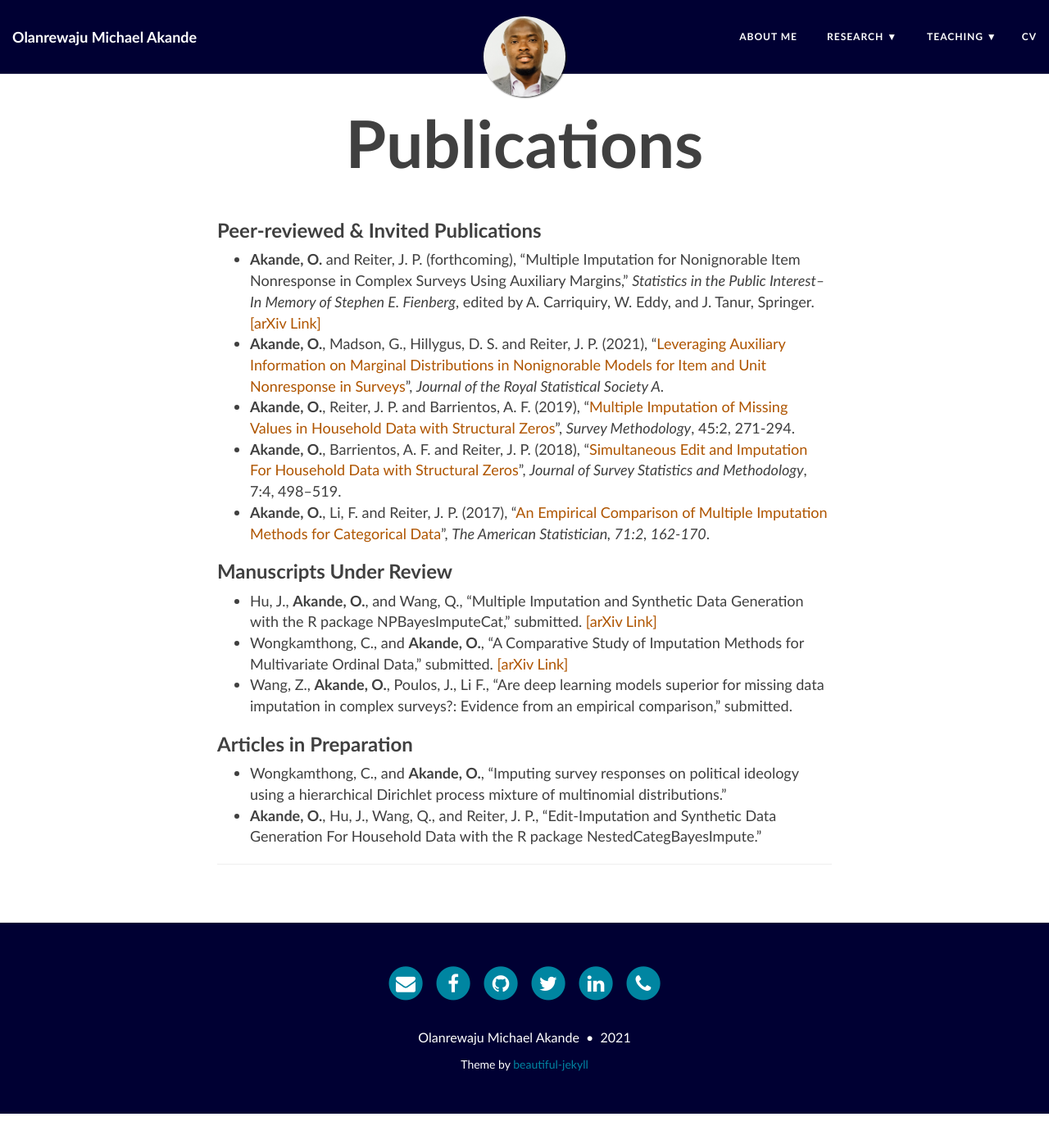
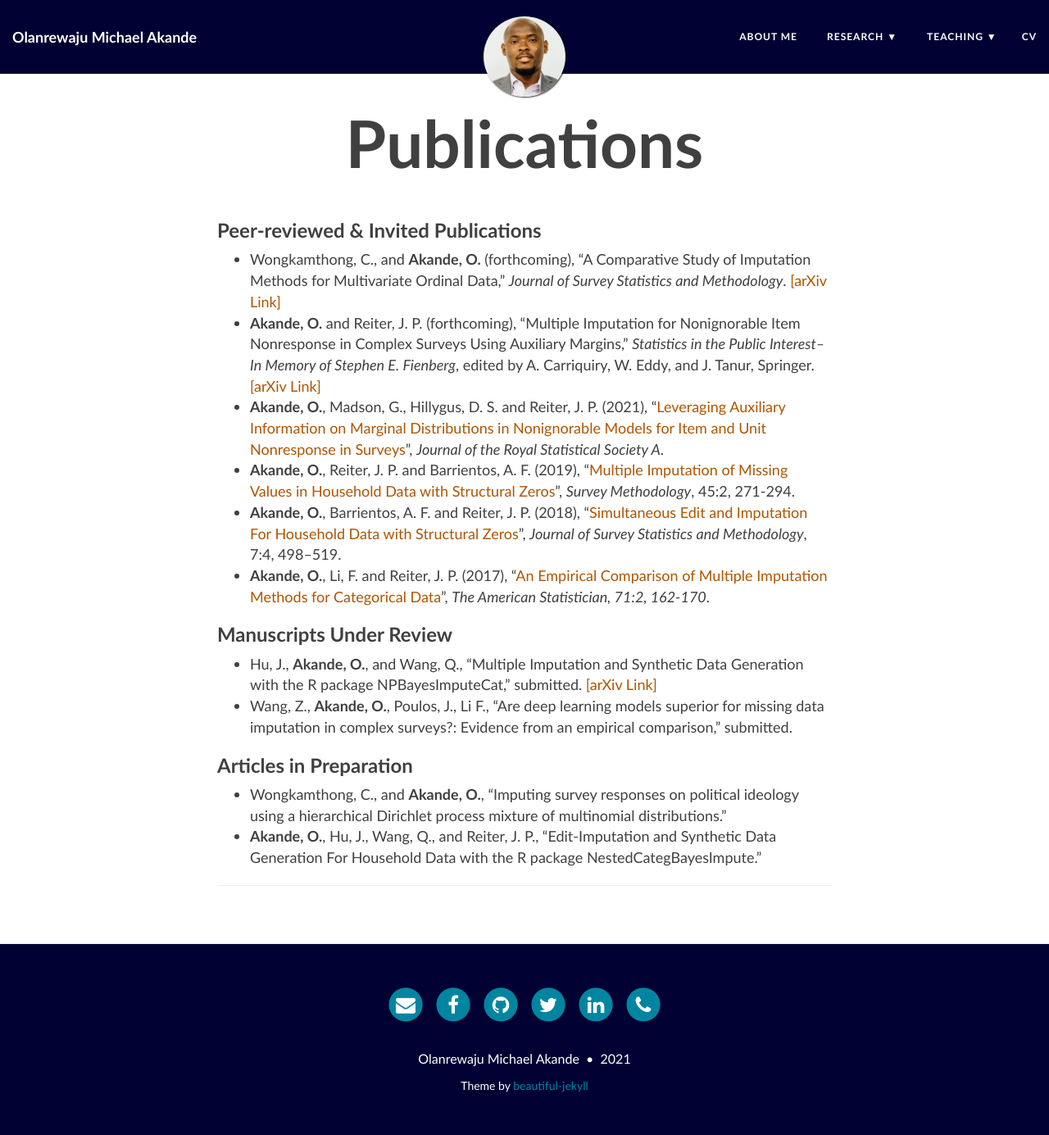
Before and after one commit to akandelanre/akandelanre.github.io, a Jekyll site: the page built from publications.md, in a window 1280 px wide and 1385 px high. Shown: the whole window at 82% size. Built offline with Jekyll 4.4.1, drawn with Linux system fonts in a browser that asks for light colours; nearby versions of some CDN libraries; some of the changed lines change nothing that is shown.

Commit message:
update publications

```diff
--- a/publications.md
+++ b/publications.md
@@ -4,6 +4,7 @@ title: Publications
 ---
 
 ### Peer-reviewed & Invited Publications
+- Wongkamthong, C., and **Akande, O.** (forthcoming), "A Comparative Study of Imputation Methods for Multivariate Ordinal Data," _Journal of Survey Statistics and Methodology_. [[arXiv Link]](https://arxiv.org/abs/2010.10471)
 - **Akande, O.** and Reiter, J. P. (forthcoming), "Multiple Imputation for Nonignorable Item Nonresponse in Complex Surveys Using Auxiliary Margins," _Statistics in the Public Interest–In Memory of Stephen E. Fienberg_, edited by A. Carriquiry, W. Eddy, and J. Tanur, Springer. [[arXiv Link]](https://arxiv.org/abs/2011.05482)
 - **Akande, O.**, Madson, G., Hillygus, D. S. and Reiter, J. P. (2021), "[Leveraging Auxiliary Information on Marginal Distributions in Nonignorable Models for Item and Unit Nonresponse in Surveys](https://doi.org/10.1111/rssa.12635)", _Journal of the Royal Statistical Society A_.
 - **Akande, O.**, Reiter, J. P. and Barrientos, A. F. (2019), "[Multiple Imputation of Missing Values in Household Data with Structural Zeros](https://www150.statcan.gc.ca/n1/pub/12-001-x/2019002/article/00005-eng.htm)", _Survey Methodology_, 45:2, 271-294.
@@ -12,7 +13,6 @@ title: Publications
 
 ### Manuscripts Under Review
 - Hu, J., **Akande, O.**, and Wang, Q., "Multiple Imputation and Synthetic Data Generation with the R package NPBayesImputeCat," submitted. [[arXiv Link]](https://arxiv.org/abs/2007.06101)
-- Wongkamthong, C., and **Akande, O.**, "A Comparative Study of Imputation Methods for Multivariate Ordinal Data," submitted. [[arXiv Link]](https://arxiv.org/abs/2010.10471)
 - Wang, Z., **Akande, O.**, Poulos, J., Li F., "Are deep learning models superior for missing data imputation in complex surveys?: Evidence from an empirical comparison," submitted.
 
 ### Articles in Preparation
```
Also changed, not shown: 5 other files.
